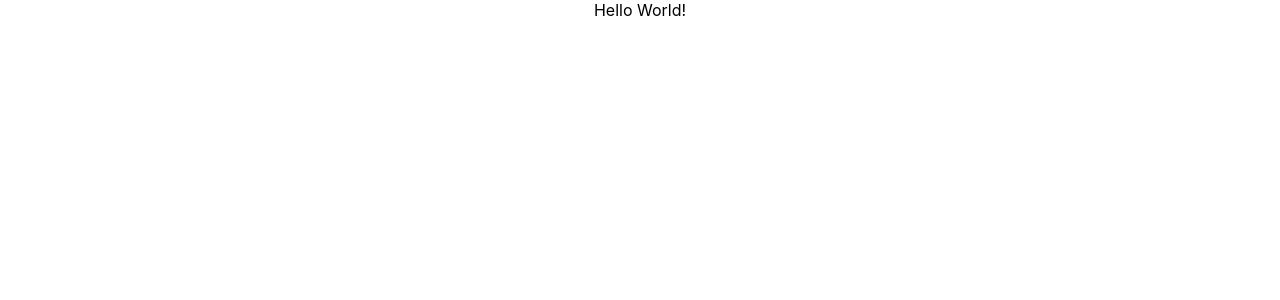
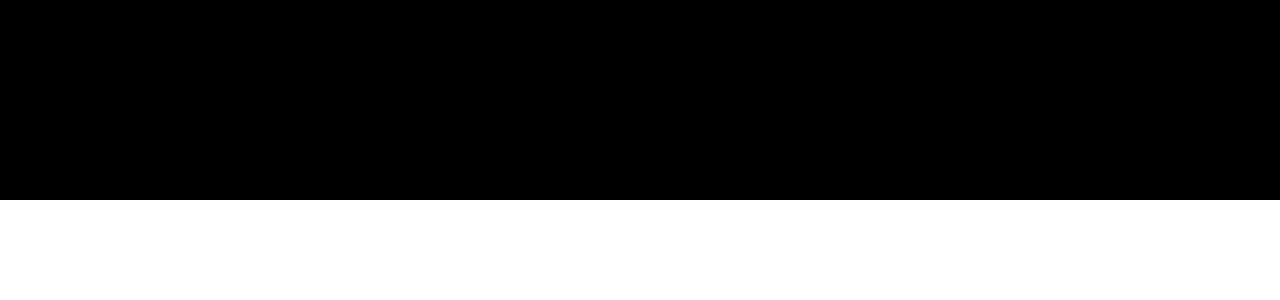
Before and after one commit to oye969/mod2project, a React (Create React App) app: page / in a window 1280 px wide. Shown: the top 300 px of the page. Built offline with nearby package versions, Linux system fonts and the light colour scheme.

Commit message:
modified

```diff
--- a/src/App.css
+++ b/src/App.css
@@ -1,3 +1,10 @@
+@import url('https://fonts.googleapis.com/css2?family=Montserrat&display=swap');
+
 .App {
   text-align: center;
+  font-family: 'Montserrat', sans-serif;
 }
+.Header {
+  background-color: black;
+  height: 200px;
+}
```
